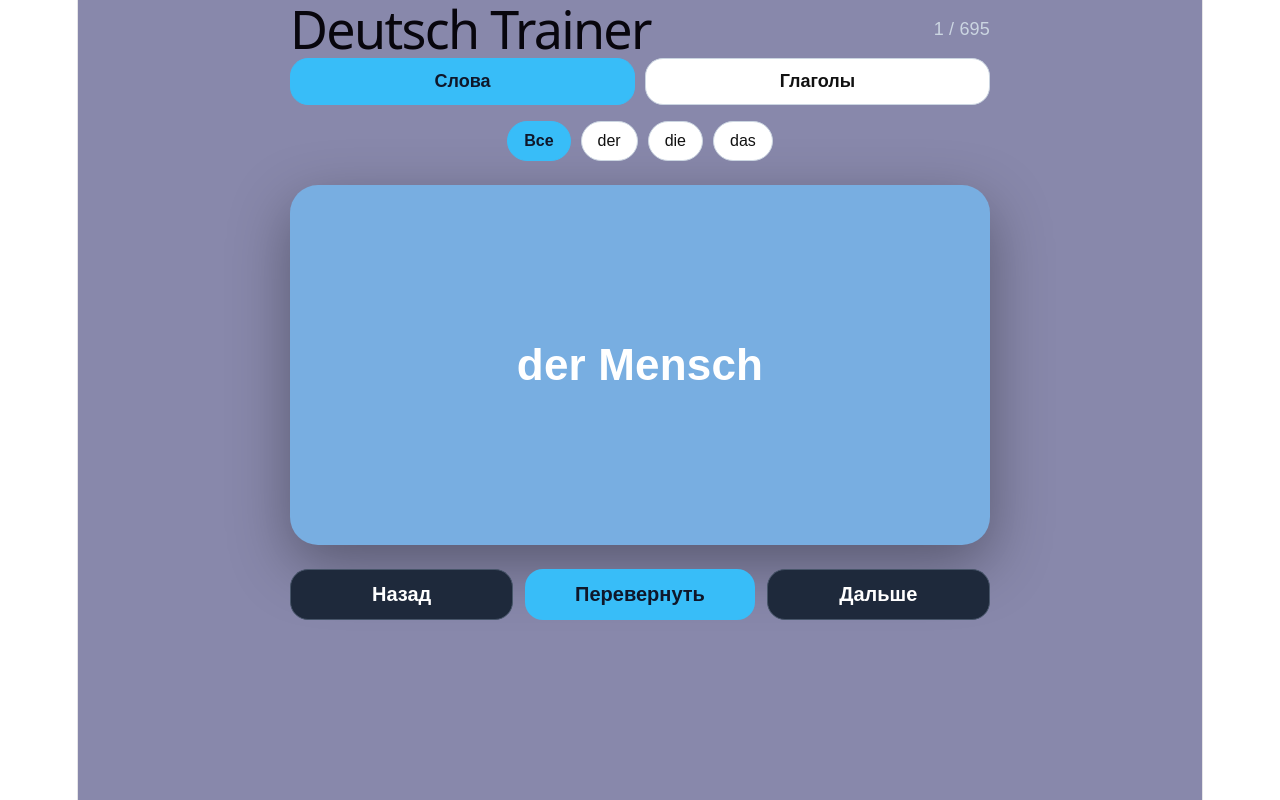
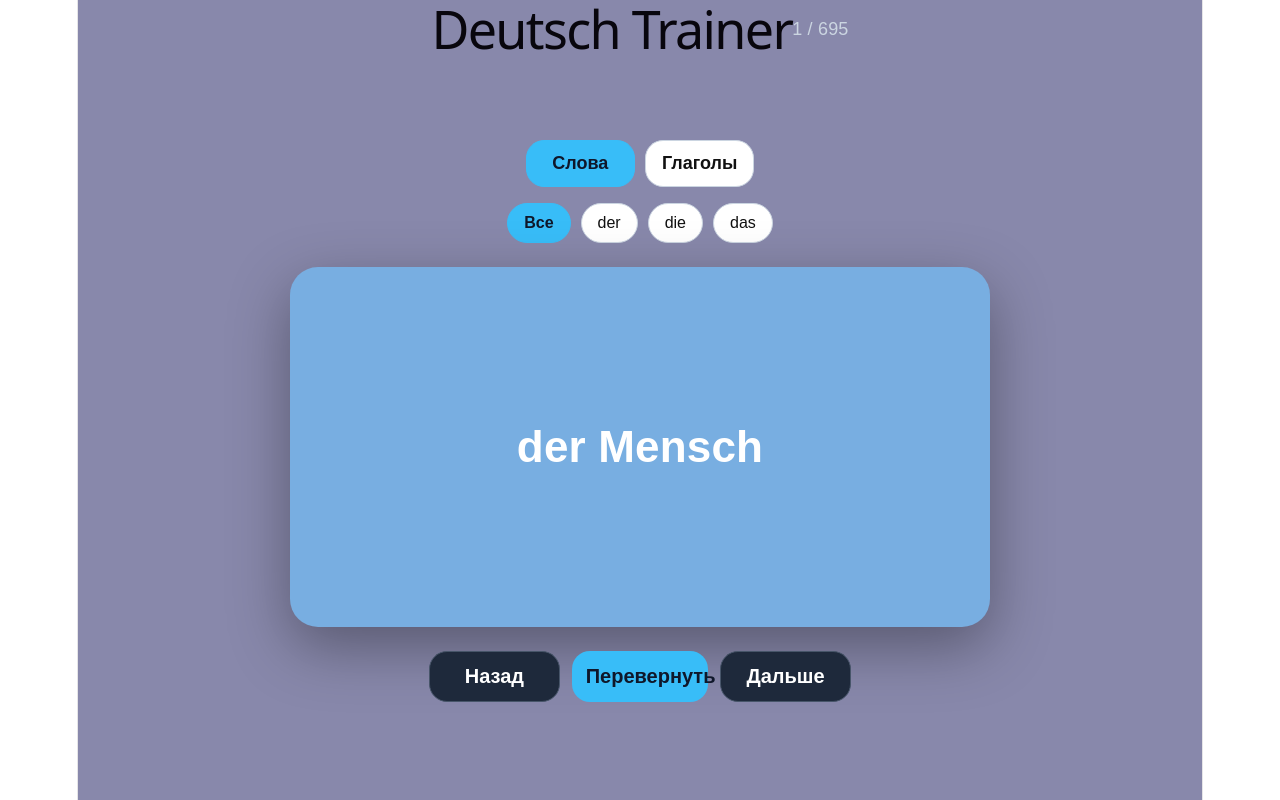
Before and after one commit to Anastasiia21/deutsch-trainer, a React (Vite) app: page / in a window 1280 px wide. Built offline with nearby package versions, Linux system fonts and the light colour scheme.

Commit message:
verbs fix display  update in app

```diff
--- a/src/App.jsx
+++ b/src/App.jsx
@@ -70,6 +70,7 @@ export default function App() {
         </p>
       </div>
 
+<div style={styles.content}>
       <div style={styles.modeButtons}>
         <button
           style={
@@ -230,6 +231,7 @@ export default function App() {
           Дальше
         </button>
       </div>
+      </div>
     </div>
   );
 }
@@ -242,6 +244,16 @@ const styles = {
     fontFamily: "Arial, sans-serif",
     padding: "16px",
     boxSizing: "border-box",
+
+    display: "flex",
+    flexDirection: "column",
+  },
+
+  content: {
+  flex: 1,
+  display: "flex",
+  flexDirection: "column",
+  justifyContent: "center",
   },
 
   loading: {
```
